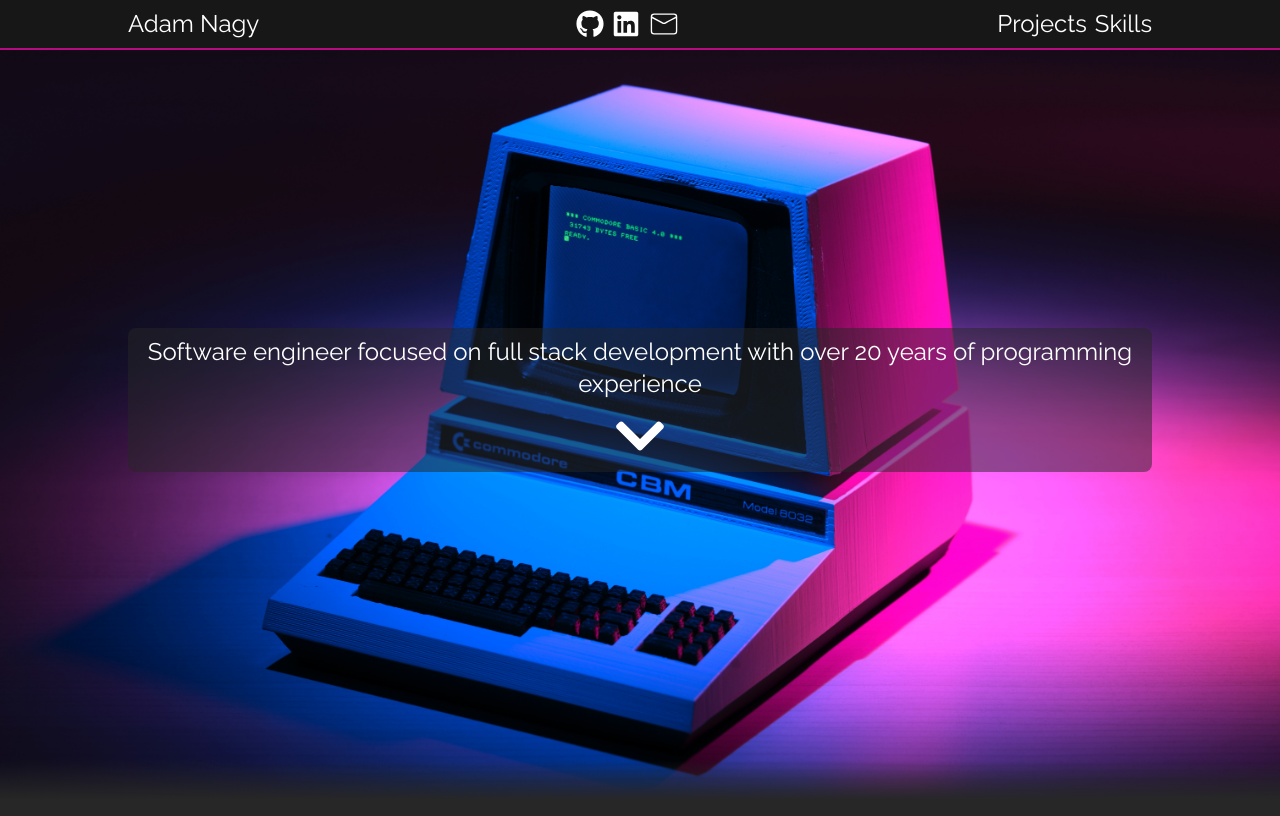
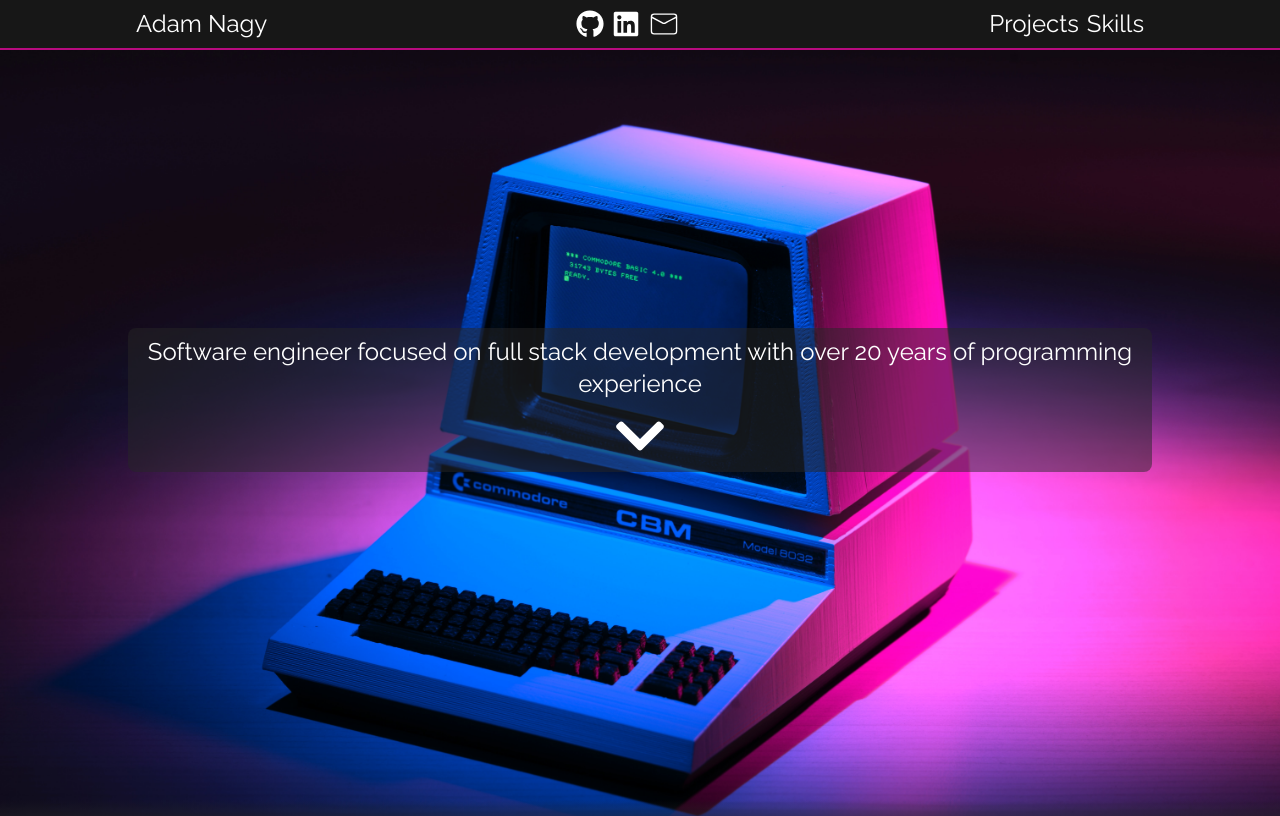
Before and after one commit to DraconDev/next-portfolio, a Next.js app: page / in a window 1280 px wide. Shown: the top 816 px of the page. Built offline with nearby package versions, Linux system fonts and the light colour scheme.

Commit message:
upd navbar and image

```diff
--- a/components/layout/BgImage.tsx
+++ b/components/layout/BgImage.tsx
@@ -1,7 +1,7 @@
 type Props = {};
 
 const BgImage = (props: Props) => {
-    return <div className="bg-image w-full h-full"></div>;
+    return <div className="bg-image w-full h-full mt-10"></div>;
 };
 
 export default BgImage;
--- a/components/navbar/Navbar.tsx
+++ b/components/navbar/Navbar.tsx
@@ -21,8 +21,8 @@
 const Navbar = (props: Props) => {
     const state = useContext(MyContext);
     return (
-        <div className="z-20 bg-secondary w-full p-2 px-4  border-b-2 border-accent sm:text-base md:text-xl lg:text-2xl flex justify-center fixed top-0 left-0 ">
-            <div className="flex justify-between  max-w-5xl grow items-center ">
+        <div className="z-20 bg-secondary w-full    border-b-2 border-accent sm:text-lg md:text-xl lg:text-2xl flex justify-center fixed top-0 left-0 ">
+            <div className="flex justify-between  max-w-5xl grow items-center p-2 ">
                 <Navbar_button
                     href="#home"
                     name={state.fullName}
```
